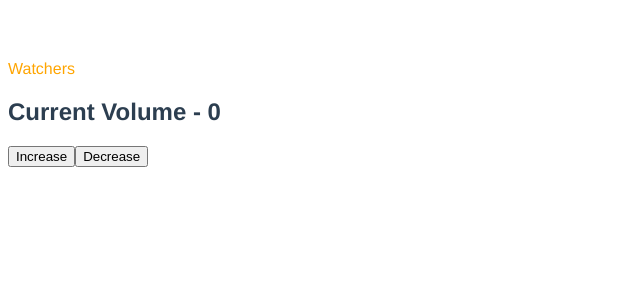
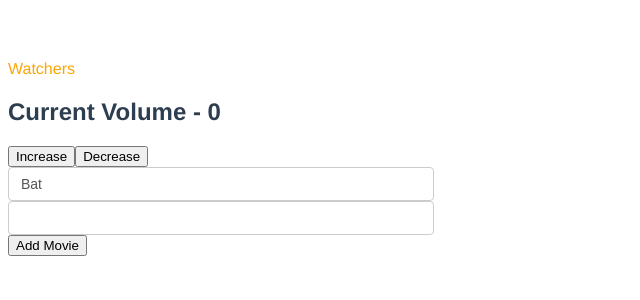
Before and after one commit to DerrickMbugua/vue-refresher, a Vue app: page / in a window 1280 px wide. Shown: the top 300 px of the page, without its empty margins (0-640 px from the left). Built offline with nearby package versions, Linux system fonts and the light colour scheme.

Commit message:
feat: immediate and deep watchers

```diff
--- a/src/App.vue
+++ b/src/App.vue
@@ -5,6 +5,11 @@
     <button @click="increaseVolume">Increase</button>
     <button @click="decreaseVolume">Decrease</button>
   </div>
+  <div>
+    <input type="text" v-model="movie" />
+    <input type="text" v-model="actor" />
+  </div>
+  <button @click="addMovie">Add Movie</button>
 </template>
 
 <script>
@@ -16,22 +21,46 @@ export default {
         color: "orange",
       },
       volume: 0,
+      movie: "Bat",
+      actor: "",
+      movieList: ["Batman","Superman"]
     };
   },
   methods: {
-    increaseVolume(){
-      return this.volume += 2;
+    increaseVolume() {
+      return (this.volume += 2);
     },
-    decreaseVolume(){
-      return this.volume -= 2;
+    decreaseVolume() {
+      return (this.volume -= 2);
+    },
+    addMovie(){
+      this.movieList.push("Wonder woman")
     }
   },
   computed: {},
   watch: {
-    volume(newVolume, oldVolume){
-      if(newVolume > oldVolume && newVolume == 10){
-        alert('High Volume!!')
+    volume(newVolume, oldVolume) {
+      if (newVolume > oldVolume && newVolume == 10) {
+        alert("High Volume!!");
       }
+    },
+    movie: {
+      handler(newValue) {
+        console.log(this.movie);
+      },
+      immediate: true,
+    },
+    actor: {
+      handler(newValue) {
+        console.log(this.actor);
+      },
+      deep: true,
+    },
+    movieList: {
+      handler(newValue){
+        console.log(this.movieList)
+      },
+      deep: true
     }
   },
 };
```
